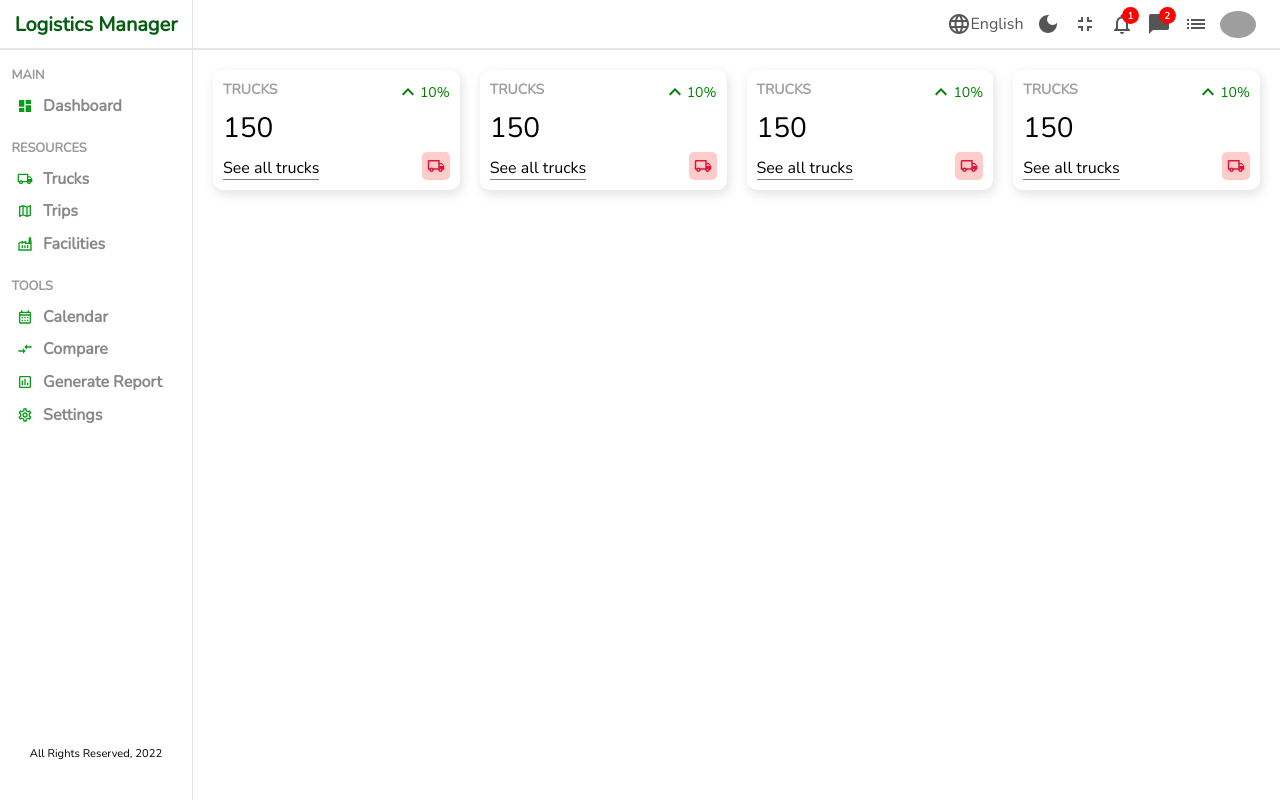
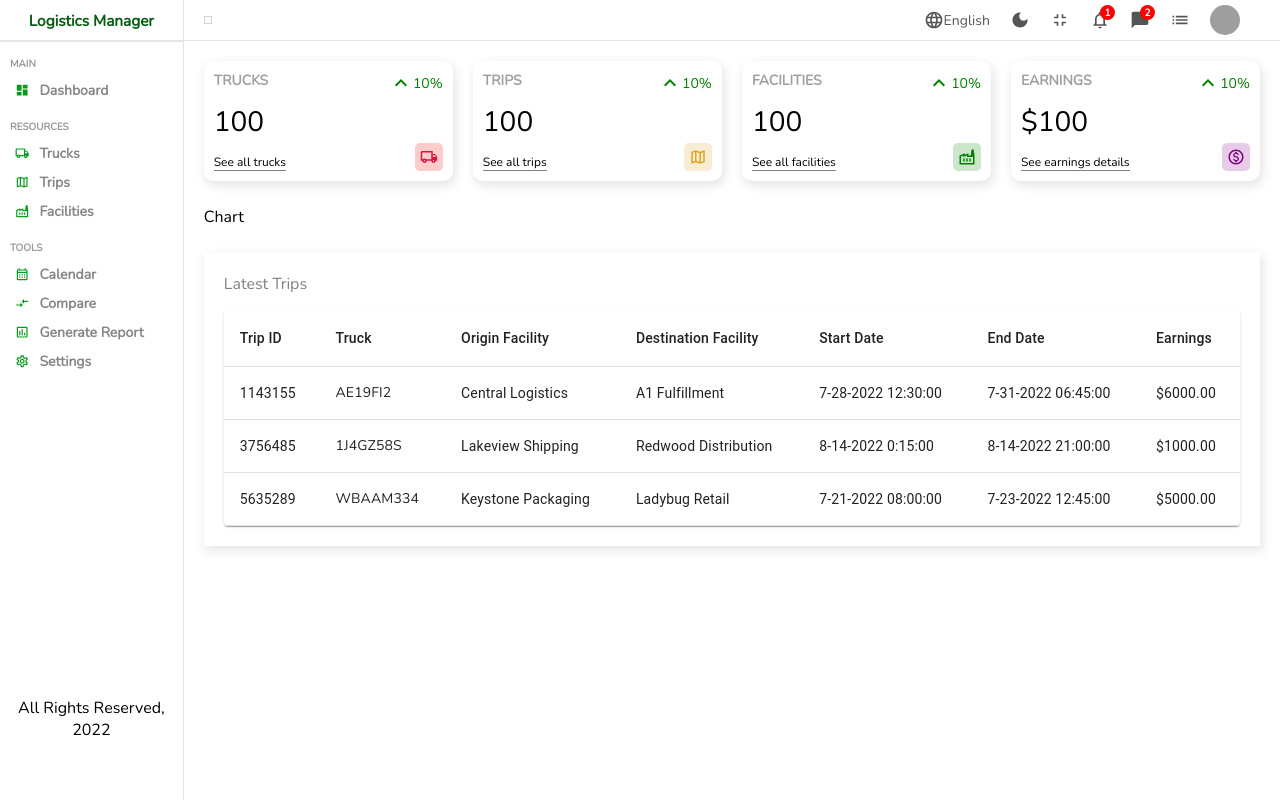
Before and after one commit to Wsref/project_logist_taoufik, a React (Create React App) app: page / in a window 1280 px wide. Built offline with nearby package versions, Linux system fonts and the light colour scheme; grey boxes are pictures that could not be loaded.

Commit message:
Added ListTable component and edited stylings

```diff
--- /dev/null
+++ b/src/components/chart/chart.scss
@@ -0,0 +1,2 @@
+.chart {
+}
--- /dev/null
+++ b/src/components/listTable/ListTable.jsx
@@ -0,0 +1,81 @@
+import './listTable.scss'
+import Table from '@mui/material/Table';
+import TableBody from '@mui/material/TableBody';
+import TableCell from '@mui/material/TableCell';
+import TableContainer from '@mui/material/TableContainer';
+import TableHead from '@mui/material/TableHead';
+import TableRow from '@mui/material/TableRow';
+import Paper from '@mui/material/Paper';
+import React from 'react'
+
+const ListTable = () => {
+  const rows = [
+        {
+            id: 1143155,
+            truck: "AE19FI2",
+            originFacility: "Central Logistics",
+            destinationFacility: "A1 Fulfillment",
+            endDate: "7-28-2022 12:30:00",
+            method: "7-31-2022 06:45:00",
+            earnings: "$6000.00",
+        },
+        {
+            id: 3756485,
+            truck: "1J4GZ58S",
+            originFacility: "Lakeview Shipping",
+            destinationFacility: "Redwood Distribution",
+            endDate: "8-14-2022 0:15:00",
+            method: "8-14-2022 21:00:00",
+            earnings: "$1000.00",
+        },
+        {
+            id: 5635289,
+            truck: "WBAAM334",
+            originFacility: "Keystone Packaging",
+            destinationFacility: "Ladybug Retail",
+            endDate: "7-21-2022 08:00:00",
+            method: "7-23-2022 12:45:00",
+            earnings: "$5000.00",
+        }
+    ];
+
+    return (
+        <TableContainer component={Paper} className="table">
+        <Table sx={{ minWidth: 650 }} aria-label="simple table">
+            <TableHead>
+            <TableRow>
+                <TableCell className='tableCell'>Trip ID</TableCell>
+                <TableCell className='tableCell'>Truck</TableCell>
+                <TableCell className='tableCell'>Origin Facility</TableCell>
+                <TableCell className='tableCell'>Destination Facility</TableCell>
+                <TableCell className='tableCell'>Start Date</TableCell>
+                <TableCell className='tableCell'>End Date</TableCell>
+                <TableCell className='tableCell'>Earnings</TableCell>
+            </TableRow>
+            </TableHead>
+            <TableBody>
+            {rows.map((row) => (
+                <TableRow key={row.id} >
+                <TableCell className='tableCell'>
+                    {row.id}
+                </TableCell>
+                <TableCell className='tableCell'>
+                    <div className="cellWrapper">
+                        <img src={row.img} alt="" className='image'/>
+                        {row.truck}
+                    </div>
+                </TableCell>
+                <TableCell className='tableCell'>{row.originFacility}</TableCell>
+                <TableCell className='tableCell'>{row.destinationFacility}</TableCell>
+                <TableCell className='tableCell'>{row.endDate}</TableCell>
+                <TableCell className='tableCell'>{row.method}</TableCell>
+                <TableCell className='tableCell'>{row.earnings}</TableCell>
+                </TableRow>
+            ))}
+            </TableBody>
+        </Table>
+        </TableContainer>
+    );
+}
+
+export default ListTable
--- /dev/null
+++ b/src/components/listTable/listTable.scss
@@ -0,0 +1,28 @@
+.listTable {
+    .cellWrapper {
+        display: flex;
+        align-items: center;
+        .image {
+            height: 32px;
+            width: 32px;
+            border-radius: 50%;
+            margin-right: 10px;
+            object-fit: cover;
+        }
+    }
+
+    .status {
+        padding: 5px;
+        border-radius: 5px;
+
+        &.Approved {
+            color: green;
+            background-color: rgba(0, 128, 0, 0.15);
+        }
+
+        &.Pending {
+            color: goldenrod;
+            background-color: rgba(189, 189, 3, 0.1);
+        }
+    }
+}
--- a/src/components/navbar/navbar.scss
+++ b/src/components/navbar/navbar.scss
@@ -1,13 +1,13 @@
 .navbar {
-    height: 6%;
-    border-bottom: 2px solid rgb(231, 228, 228);
+    height: 5%;
+    border-bottom: 0.5px solid rgb(231, 228, 228);
     display: flex;
     align-items: center;
-    font-size: 100%;
+    font-size: 14px;
     color: #555;
 
     .wrapper {
-        padding: 1%;
+        padding: 20px;
         display: flex;
         align-items: center;
         justify-content: space-between;
@@ -16,8 +16,8 @@
         .search {
             display: flex;
             align-items: center;
-            // border: 0.5px solid lightgray;
-            padding: 0.5%;
+            border: 0.5px solid lightgray;
+            padding: 3px;
 
             input {
                 border: none;
@@ -25,7 +25,7 @@
                 background-color: transparent;
 
                 &::placeholder {
-                    font-size: 90%;
+                    font-size: 12px;
                 }
             }
         }
@@ -37,36 +37,34 @@
             .item {
                 display: flex;
                 align-items: center;
-                margin-right: 1vw;
+                margin-right: 20px;
                 position: relative;
 
                 .icon {
-                    font-size: 150%;
+                    font-size: 20px;
                     cursor: pointer;
                 }
 
                 .avatar {
-                    max-width: 2vmax;
-                    min-width: 4.5vmin;
-                    height: auto;
+                    width: 30px;
+                    height: 30px;
                     border-radius: 50%;
-                    cursor: pointer;
                 }
 
                 .counter {
-                    width: 70%;
-                    height: 70%;
+                    width: 15px;
+                    height: 15px;
                     background-color: red;
                     border-radius: 50%;
                     color: #fff;
                     display: flex;
                     align-items: center;
                     justify-content: center;
-                    font-size: 60%;
+                    font-size: 10px;
                     font-weight: bold;
                     position: absolute;
-                    top: -20%;
-                    right: -20%;
+                    top: -5px;
+                    right: -5px;
                 }
             }
         }
--- a/src/components/sidebar/sidebar.scss
+++ b/src/components/sidebar/sidebar.scss
@@ -2,22 +2,19 @@
     flex: 1;
     border-right: 0.5px solid rgb(230, 227, 227);
     min-height: 100vh;
-    min-width: 15vw;
+    max-width: 300px;
     background-color: white;
 
     .top {
-        height: 6%;
+        height: 5%;
         display: flex;
         align-items: center;
         justify-content: center;
 
         .logo {
-            font-size: 125%;
+            font-size: 1.2vmax;
             font-weight: bold;
-            text-align: center;
             color: #045d10;
-            margin-top: auto;
-            margin-bottom: auto;
         }
     }
 
@@ -27,8 +24,8 @@
     }
 
     .center {
-        padding-left: 6%;
-        height: 85%;
+        padding-left: 10px;
+        height: 80%;
 
         ul {
             list-style: none;
@@ -36,17 +33,17 @@
             padding: 0;
 
             .title {
-                font-size: 80%;
+                font-size: 10px;
                 font-weight: bold;
                 color: #999;
-                margin-top: 9%;
-                margin-bottom: 3%;
+                margin-top: 15px;
+                margin-bottom: 5px;
             }
 
             li {
                 display: flex;
                 align-items: center;
-                padding: 3%;
+                padding: 5px;
                 cursor: pointer;
 
                 &:hover {
@@ -54,15 +51,15 @@
                 }
 
                 .icon {
-                    font-size: 100%;
+                    font-size: 1.8vmin;
                     color: #079d1b;
                 }
 
                 span {
-                    font-size: 100%;
+                    font-size: 1.75vmin;
                     font-weight: 600;
                     color: #888;
-                    margin-left: 6%;
+                    margin-left: 10px;
                 }
             }
         }
@@ -74,7 +71,7 @@
         width: 100%;
 
         span {
-            font-size: 70%;
+            font-size: 100%;
             text-align: center;
             margin: auto;
         }
--- a/src/components/widget/Widget.jsx
+++ b/src/components/widget/Widget.jsx
@@ -1,22 +1,98 @@
 import React from 'react';
 import KeyboardArrowUpIcon from '@mui/icons-material/KeyboardArrowUp';
 import LocalShippingOutlinedIcon from '@mui/icons-material/LocalShippingOutlined';
+import MapOutlinedIcon from '@mui/icons-material/MapOutlined';
+import FactoryOutlinedIcon from '@mui/icons-material/FactoryOutlined';
+import MonetizationOnOutlinedIcon from '@mui/icons-material/MonetizationOnOutlined';
 import "./widget.scss";
 
-const Widget = () => {
+const Widget = ({ type }) => {
+
+    let data;
+    const amount = 100;
+
+    switch(type) {
+        case "truck":
+            data = {
+                title: "TRUCKS",
+                isMoney: false,
+                link: "See all trucks",
+                icon: (
+                    <LocalShippingOutlinedIcon
+                        className="icon"
+                        style={{
+                            color: "crimson",
+                            backgroundColor: "rgba(255, 0, 0, .2)"
+                        }}
+                    />
+                )
+            }
+            break;
+        case "trip":
+            data = {
+                title: "TRIPS",
+                isMoney: false,
+                link: "See all trips",
+                icon: (
+                    <MapOutlinedIcon
+                        className="icon"
+                        style={{
+                            color: "goldenrod",
+                            backgroundColor: "rgba(218, 165, 32, .2)"
+                        }}
+                    />
+                )
+            }
+            break;
+        case "facility":
+            data = {
+                title: "FACILITIES",
+                isMoney: false,
+                link: "See all facilities",
+                icon: (
+                    <FactoryOutlinedIcon
+                        className="icon"
+                        style={{
+                            color: "green",
+                            backgroundColor: "rgba(0, 128, 0, .2)"
+                        }}
+                    />
+                )
+            }
+            break;
+        case "earning":
+            data = {
+                title: "EARNINGS",
+                isMoney: true,
+                link: "See earnings details",
+                icon: (
+                    <MonetizationOnOutlinedIcon
+                        className="icon"
+                        style={{
+                            color: "purple",
+                            backgroundColor: "rgba(128, 0, 128, .2)"
+                        }}
+                    />
+                )
+            }
+            break;
+        default:
+            break;
+    }
+
     return (
         <div className='widget'>
             <div className="left">
-            <span className="title">TRUCKS</span>
-            <span className="counter">150</span>
-            <span className="link">See all trucks</span>
+                <span className="title">{data.title}</span>
+                <span className="counter">{data.isMoney && "$"}{amount}</span>
+                <span className="link">{data.link}</span>
             </div>
             <div className="right">
                 <div className="percentage positive">
                     <KeyboardArrowUpIcon />
                         10%
                 </div>
-            <LocalShippingOutlinedIcon className="icon" />
+                {data.icon}
             </div>
         </div>
     )
--- a/src/components/widget/widget.scss
+++ b/src/components/widget/widget.scss
@@ -27,6 +27,7 @@
 
         .link {
             width: max-content;
+            font-size: 12px;
             border-bottom: 1px solid gray;
         }
 
@@ -49,8 +50,6 @@
             padding: 5px;
             border-radius: 5px;
             align-self: flex-end;
-            color: crimson;
-            background-color: rgba(255, 0, 0, 0.2);
         }
     }
 }
--- a/src/pages/home/Home.jsx
+++ b/src/pages/home/Home.jsx
@@ -3,6 +3,7 @@ import Sidebar from '../../components/sidebar/Sidebar'
 import Navbar from '../../components/navbar/Navbar'
 import Widget from '../../components/widget/Widget'
 import './home.scss'
+import ListTable from '../../components/listTable/ListTable'
 
 const Home = () => {
   return (
@@ -11,10 +12,17 @@ const Home = () => {
         <div className="homeContainer">
             <Navbar />
             <div className="widgets">
-                <Widget />
-                <Widget />
-                <Widget />
-                <Widget />
+                <Widget type="truck" />
+                <Widget type="trip" />
+                <Widget type="facility" />
+                <Widget type="earning" />
+            </div>
+            <div className="charts">
+                Chart
+            </div>
+            <div className="listContainer">
+                <div className="listTitle">Latest Trips</div>
+                <ListTable />
             </div>
         </div>
     </div>
--- a/src/pages/home/home.scss
+++ b/src/pages/home/home.scss
@@ -4,10 +4,28 @@
     .homeContainer {
         flex: 6;
 
-        .widgets {
+        .widgets,
+        .charts {
             display: flex;
             padding: 20px;
             gap: 20px;
         }
+
+        .charts {
+            padding: 5px 20px;
+        }
+
+        .listContainer {
+            -webkit-box-shadow: 2px 4px 10px 1px rgba(0, 0, 0, 0.47);
+            box-shadow: 2px 4px 10px 1px rgba(201, 201, 201, 0.47);
+            padding: 20px;
+            margin: 20px;
+
+            .listTitle {
+                font-weight: 500;
+                color: gray;
+                margin-bottom: 15px;
+            }
+        }
     }
 }
```
Also changed, not shown: src/components/chart/Chart.jsx (added, +10 -0 lines). Lines whose indentation alone changed are shown as unchanged.
